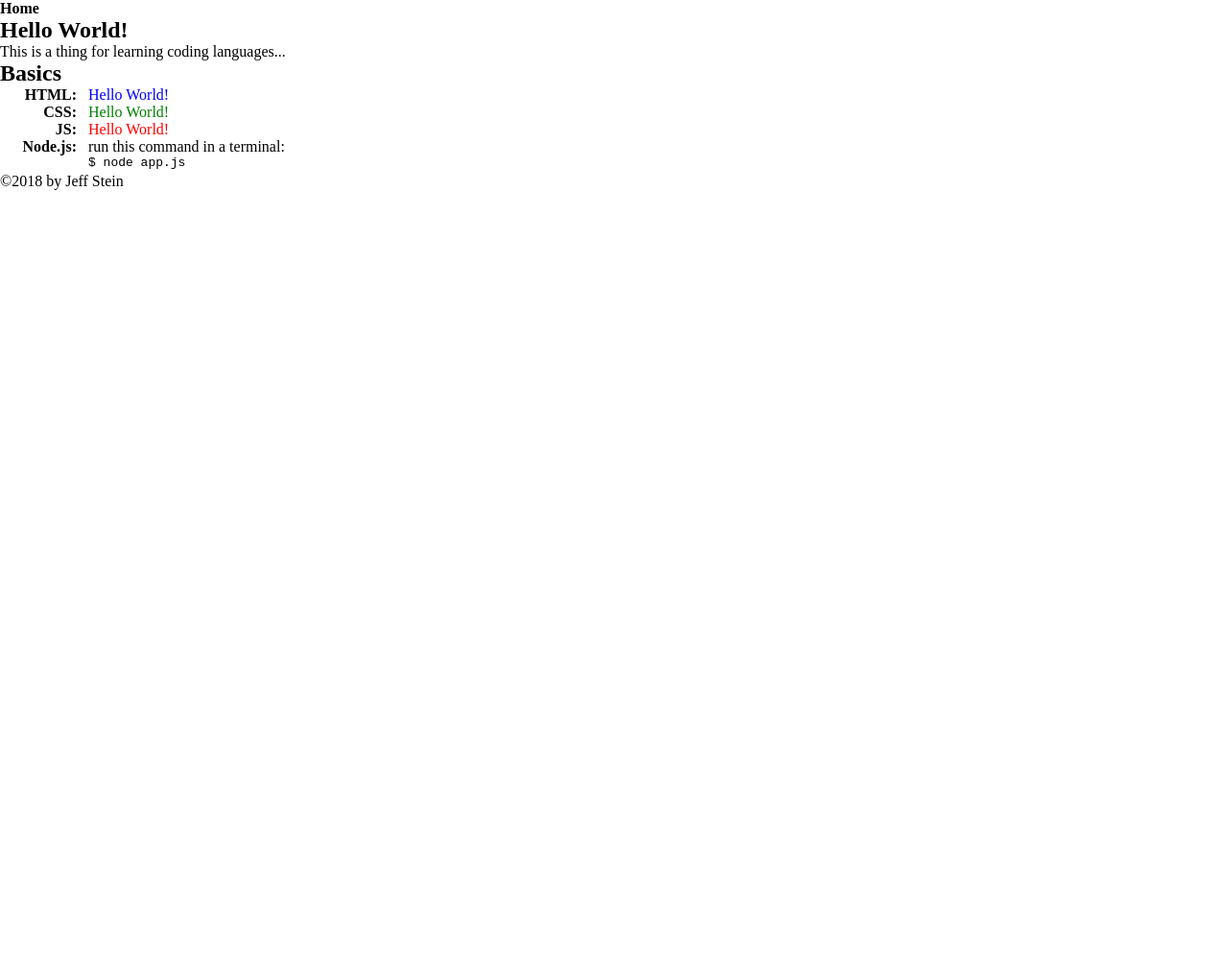
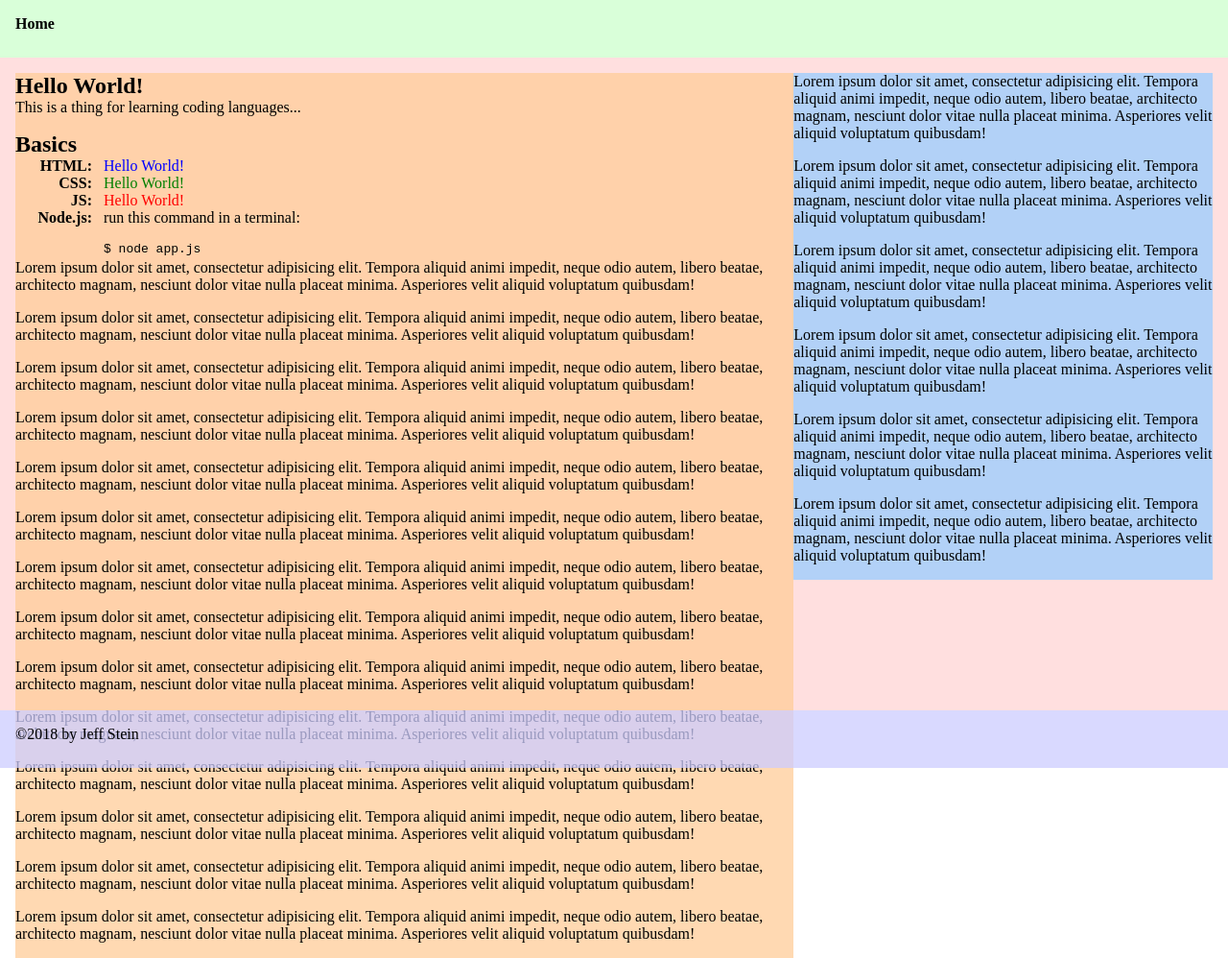
Before and after one commit to jstein-ftdi/hello-world, a website: page src/index.html in a window 1280 px wide. Shown: the whole page at 96% size. Before the commit the page ends 800 px from the top, so only its background shows below. Drawn offline with Linux system fonts and the light colour scheme.

Commit message:
enhance page layout.

```diff
--- a/src/index.html
+++ b/src/index.html
@@ -9,6 +9,51 @@
 			padding:0;
 			margin:0;
 			vertical-align:top;
+		}
+		#wrapper {
+			position: relative;
+		}
+		header, main, footer {
+			padding:1em;
+			margin:0;
+			position:fixed;
+			top:0;
+			left:0;
+			bottom:0;
+			right:0;
+			z-index:1;
+		}
+		header {
+			background-color: rgba(204,255,204,0.75);
+			bottom:auto;
+			height:60px;
+			z-index:3;
+		}
+		main {
+			position: absolute;
+			top:60px;
+			width:100vw;
+			height:calc( 100vh - 120px );
+			background-color: rgba(255,0,0,0.125);
+		}
+		footer {
+			background-color: rgba(204,204,255,0.75);
+			top:auto;
+			height:60px;
+			z-index:2;
+		}
+		section {
+			background-color: rgba(255,204,153,0.75);
+			width:65%;
+			float:left;
+		}
+		aside {
+			background-color: rgba(153,204,255,0.75);
+			width:35%;
+			float:left;
+		}
+		p {
+			margin-bottom:1em;
 		}
 		ul {
 			display: block;
@@ -46,6 +91,7 @@
 	</style>
 </head>
 <body>
+	<div id="wrapper">
 
 	<header>
 		<nav><ul><li>Home</li></ul></nav>
@@ -83,12 +129,42 @@
 					</span>
 				</li>
 			</ul>
+			<p class="filler"></p>
+			<p class="filler"></p>
+			<p class="filler"></p>
+			<p class="filler"></p>
+			<p class="filler"></p>
+			<p class="filler"></p>
+			<p class="filler"></p>
+			<p class="filler"></p>
+			<p class="filler"></p>
+			<p class="filler"></p>
+			<p class="filler"></p>
+			<p class="filler"></p>
+			<p class="filler"></p>
+			<p class="filler"></p>
 		</section>
+		<aside>
+			<p class="filler"></p>
+			<p class="filler"></p>
+			<p class="filler"></p>
+			<p class="filler"></p>
+			<p class="filler"></p>
+			<p class="filler"></p>
+		</aside>
 	</main>
 
 	<footer>
 		&copy;2018 by Jeff Stein
 	</footer>
 
+	</div>
+	<script>
+		var fillers = document.querySelectorAll(".filler");
+		fillers.forEach( (para) => {
+			para.innerHTML = 'Lorem ipsum dolor sit amet, consectetur adipisicing elit. Tempora aliquid animi impedit, neque odio autem, libero beatae, architecto magnam, nesciunt dolor vitae nulla placeat minima. Asperiores velit aliquid voluptatum quibusdam!'
+		} );
+	</script>
+
 </body>
 </html>
```
